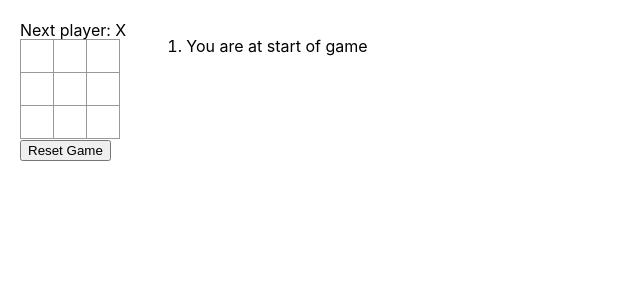
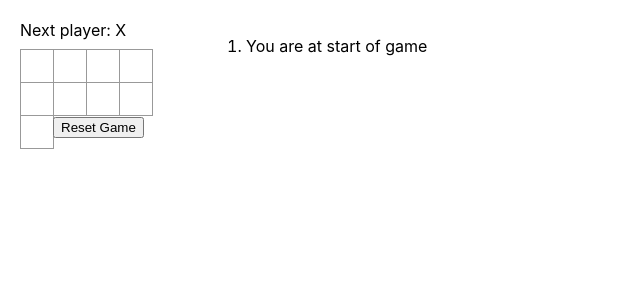
Before and after one commit to mich-chen/tic-tac-toe-app, a React (Create React App) app: page / in a window 1280 px wide. Shown: the top 300 px of the page, without its empty margins (0-640 px from the left). Built offline with nearby package versions, Linux system fonts and the light colour scheme.

Commit message:
use .map() to render <Square />

```diff
--- a/src/App.jsx
+++ b/src/App.jsx
@@ -35,9 +35,16 @@ const Board = ({ nextValue, squares, onPlay }) => {
 
   return (
     <div>
-      <div>{status}</div>
+      <div className='status'>{status}</div>
+      <div>
+        {squares.map((square, index) => {
+          return (<div>
+            <Square value={square} onSquareClick={() => handleSquareClick(index)} />
+          </div>)
+        })}
+      </div>
 
-      <div className='board-row'>
+      {/* <div className='board-row'>
         <Square value={squares[0]} onSquareClick={() => handleSquareClick(0)}/>
         <Square value={squares[1]} onSquareClick={() => handleSquareClick(1)}/>
         <Square value={squares[2]} onSquareClick={() => handleSquareClick(2)}/>
@@ -53,7 +60,7 @@ const Board = ({ nextValue, squares, onPlay }) => {
         <Square value={squares[6]} onSquareClick={() => handleSquareClick(6)}/>
         <Square value={squares[7]} onSquareClick={() => handleSquareClick(7)}/>
         <Square value={squares[8]} onSquareClick={() => handleSquareClick(8)}/>
-      </div>
+      </div> */}
     </div>
   )
 }
--- a/src/index.css
+++ b/src/index.css
@@ -79,16 +79,22 @@ ul {
 .status {
   margin-bottom: 10px;
 }
+
 .game {
   display: flex;
   flex-direction: row;
 }
 
 .game-info {
-  margin-left: 20px;
+  margin-left: 50px;
+}
+
+.game-board {
+  min-width: calc(34px*4);
 }
 
 .restart {
   display: flex;
   flex-direction: column;
+  margin-top: 10px;
 }
```
